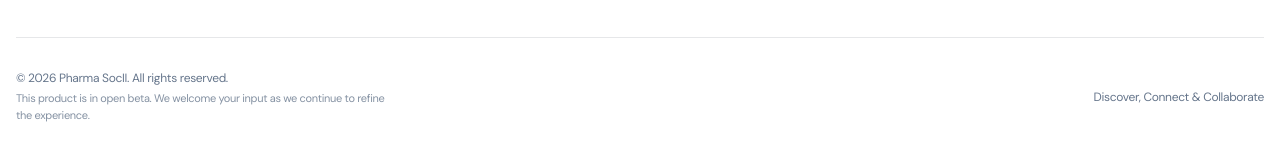
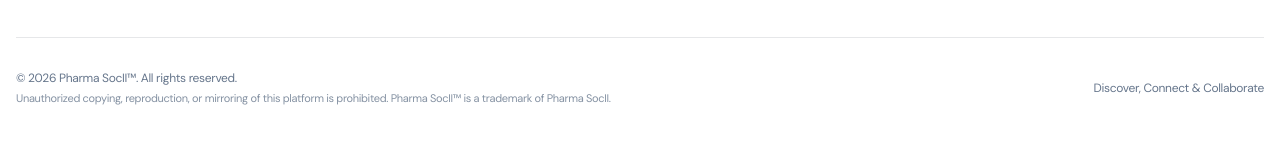
Before and after one commit to simran-kanda1/pharmasocii, a React (Vite) app: page / in a window 1280 px wide. Shown: the part 3937-4089 px from the top of the page. Built offline with nearby package versions, Linux system fonts and the light colour scheme; no server answers; the database is empty.

Commit message:
Update footer copyright and trademark text

```diff
--- a/src/components/layout/Footer.tsx
+++ b/src/components/layout/Footer.tsx
@@ -47,10 +47,10 @@ export function Footer() {
                 <div className="pt-8 border-t border-foreground/10 flex flex-col md:flex-row items-center justify-between gap-4">
                     <div className="flex flex-col items-center md:items-start gap-1">
                         <p className="text-xs text-muted-foreground text-center md:text-left">
-                            &copy; {new Date().getFullYear()} Pharma SocII. All rights reserved.
+                            &copy; {new Date().getFullYear()} Pharma SocII&trade;. All rights reserved.
                         </p>
-                        <p className="text-[11px] text-muted-foreground/80 max-w-sm text-center md:text-left">
-                            This product is in open beta. We welcome your input as we continue to refine the experience.
+                        <p className="text-[11px] text-muted-foreground/80 max-w-2xl text-center md:text-left">
+                            Unauthorized copying, reproduction, or mirroring of this platform is prohibited. Pharma SocII&trade; is a trademark of Pharma SocII.
                         </p>
                     </div>
                     <div className="flex items-center gap-6 text-xs text-muted-foreground">
```
